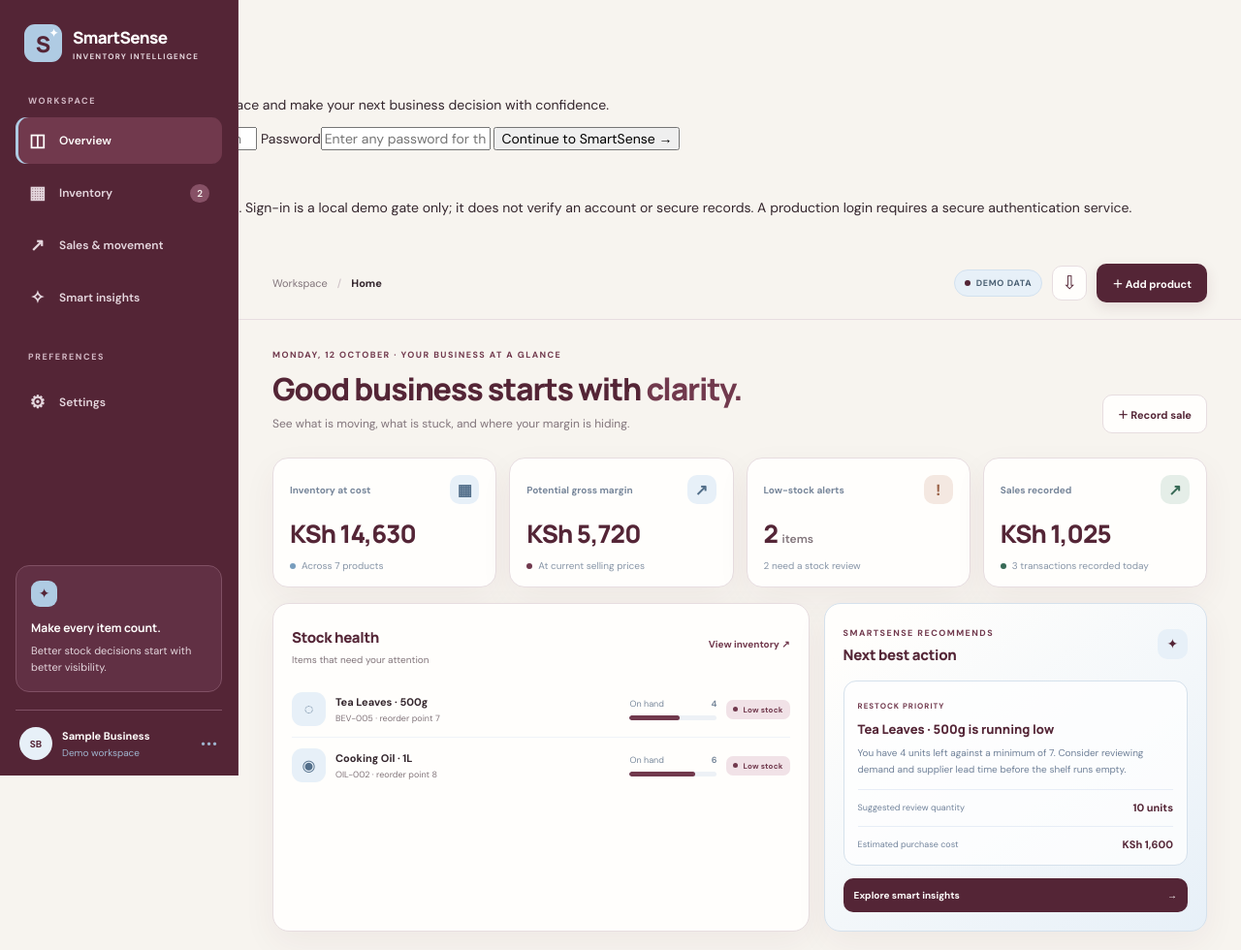
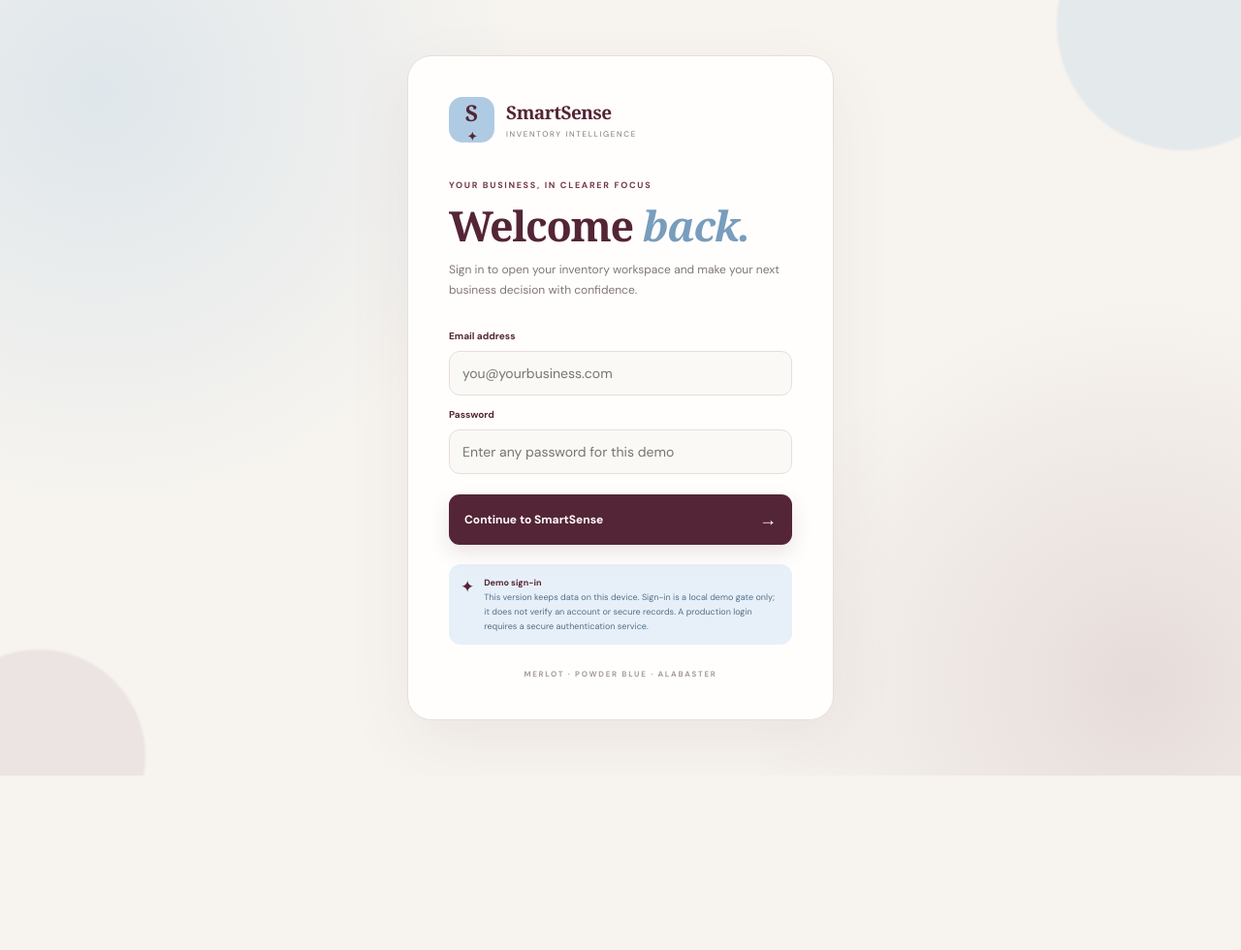
Before and after one commit to yourtechbaddie-ke/SmartSense, a website: page www/index.html in a window 1280 px wide. Shown: the top 980 px of the page at 97% size. After the commit the page ends 800 px from the top, so only its background shows below. Drawn offline with Linux system fonts and the light colour scheme.

Commit message:
Style SmartSense login and back navigation

```diff
--- a/www/theme.css
+++ b/www/theme.css
@@ -216,3 +216,37 @@ input:focus,select:focus,.search-box:focus-within{border-color:#789DBD!important
 .danger-btn:hover{background:#F8E9EE}
 @media(max-width:900px){.app-footer{margin-left:0;padding:18px 20px 24px}}
 @media(max-width:600px){.settings-layout{grid-template-columns:1fr;gap:11px}.settings-main{padding:16px}.settings-form{grid-template-columns:1fr}.settings-form-actions{align-items:flex-start;flex-direction:column}.legal-link-grid{grid-template-columns:1fr}.app-footer{align-items:flex-start;flex-direction:column;padding:17px 14px 24px}.app-footer div{gap:10px}.legal-document{padding:20px}.settings-action-row{align-items:flex-start;flex-direction:column}.danger-btn{align-self:flex-start}}
+
+/* Login screen and app gate */
+body:not(.authenticated) .app-shell,body:not(.authenticated) .app-footer{display:none!important}
+.login-screen{min-height:100svh;display:grid;place-items:center;position:relative;overflow:hidden;padding:24px;background:radial-gradient(circle at 8% 12%,#AFCBE355,transparent 32%),radial-gradient(circle at 92% 88%,#71394D20,transparent 30%),#F7F4EF}
+.login-orb{position:absolute;border-radius:50%;pointer-events:none;filter:blur(1px)}
+.login-orb-one{width:260px;height:260px;top:-105px;right:-70px;background:#AFCBE344}
+.login-orb-two{width:220px;height:220px;bottom:-90px;left:-70px;background:#54253612}
+.login-card{position:relative;width:min(100%,440px);padding:clamp(25px,6vw,42px);border:1px solid #E7DDE0;border-radius:25px;background:#FFFEFC;box-shadow:0 24px 70px #54253612}
+.login-brand{display:flex;align-items:center;gap:12px;text-decoration:none;color:#542536;margin-bottom:38px}
+.login-brand-mark{display:grid;place-items:center;width:47px;height:47px;border-radius:14px;background:#AFCBE3;color:#542536;font:900 23px Georgia,serif}
+.login-brand-mark span{font-size:12px;margin-left:1px}
+.login-brand strong{display:block;font:800 19px Georgia,serif;letter-spacing:-.5px}
+.login-brand small{display:block;font-size:8px;letter-spacing:1.7px;color:#82757B;margin-top:4px}
+.login-eyebrow{font-size:9px;letter-spacing:1.7px;font-weight:900;color:#71394D}
+.login-card h1{font:800 clamp(32px,8vw,43px)/1.1 Georgia,serif;letter-spacing:-1.3px;color:#542536;margin:12px 0}
+.login-card h1 span{color:#789DBD;font-style:italic}
+.login-intro{font-size:12px;line-height:1.8;color:#82757B;margin:0 0 25px}
+.login-form{display:grid;gap:9px}
+.login-form label{font-size:10px;font-weight:800;color:#542536;margin-top:4px}
+.login-form input{width:100%;min-height:46px;border:1px solid #E7DDE0;border-radius:11px;padding:12px 13px;background:#FBF9F5;color:#34262D;font:500 13px inherit;outline:none}
+.login-form input:focus{border-color:#789DBD;box-shadow:0 0 0 3px #AFCBE340}
+.login-submit{display:flex;justify-content:space-between;align-items:center;gap:12px;margin-top:12px;padding:14px 16px;border:0;border-radius:11px;background:#542536;color:#FFFEFC;font-size:12px;font-weight:800;cursor:pointer;box-shadow:0 8px 20px #54253620}
+.login-submit:hover{background:#71394D}
+.login-submit span{font-size:18px}
+.login-demo-note{display:flex;gap:10px;margin-top:20px;padding:12px;border-radius:12px;background:#E7F0F8;color:#536F8A}
+.login-demo-note>span{font-size:17px;color:#542536}
+.login-demo-note p{font-size:9px;line-height:1.65;margin:0}
+.login-demo-note strong{color:#542536}
+.login-footer{margin-top:25px;text-align:center;font-size:8px;letter-spacing:1.7px;font-weight:800;color:#A69AA0}
+.view-backbar{display:flex;align-items:center;gap:10px;margin:0 0 17px}
+.view-back-button{display:inline-flex;align-items:center;gap:8px;padding:9px 12px;border:1px solid #E7DDE0;border-radius:10px;background:#FFFEFC;color:#542536;font-size:10px;font-weight:800;cursor:pointer}
+.view-back-button:hover{background:#E7F0F8;border-color:#AFCBE3}
+.view-back-hint{font-size:9px;color:#82757B}
+@media(max-width:480px){.login-screen{padding:14px}.login-card{border-radius:20px;padding:25px 21px}.login-brand{margin-bottom:30px}}
```
